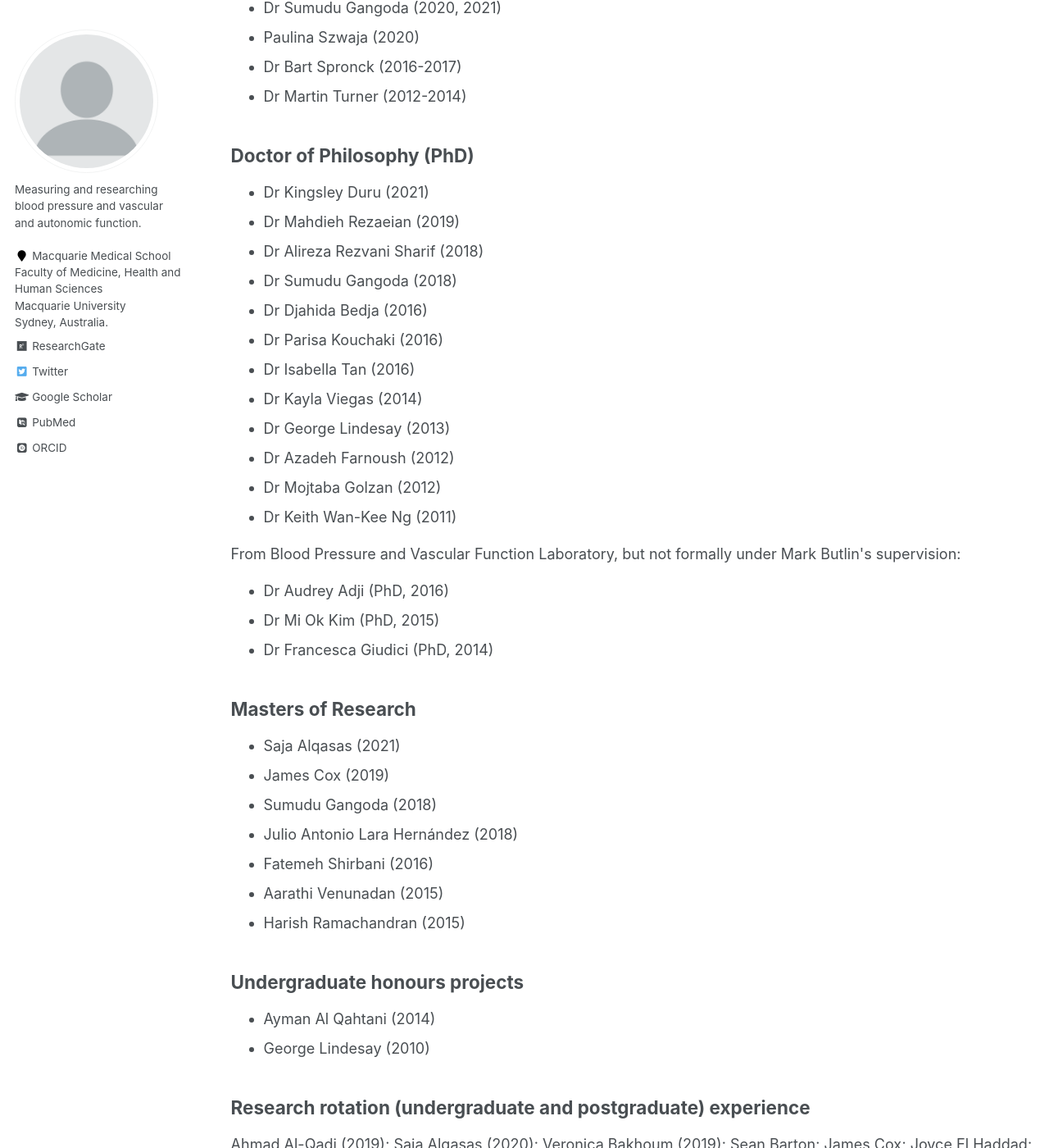
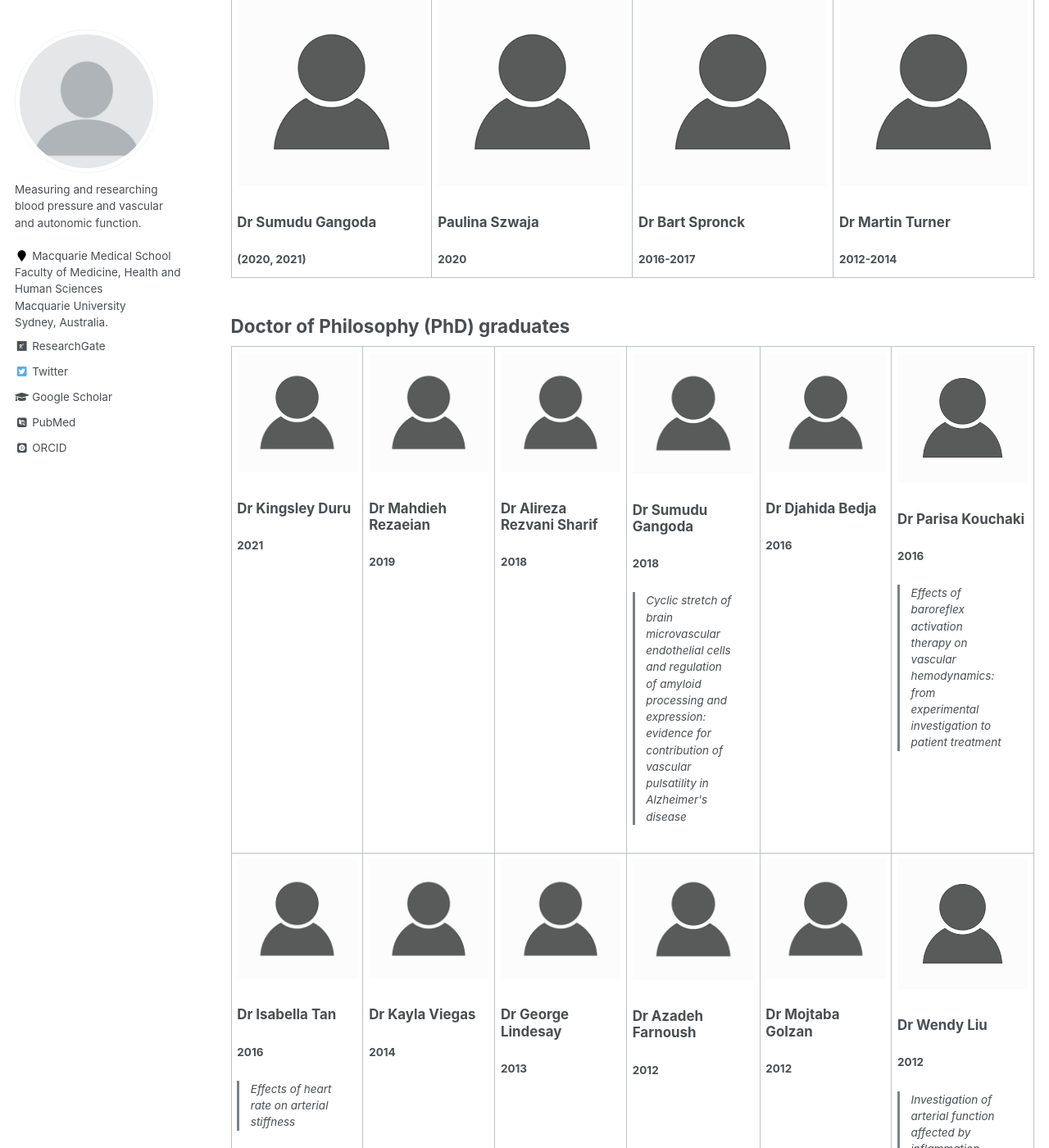
Before and after one commit to bpaflab/bpaflab.github.io, a Jekyll site: the page built from _pages/team.html, in a window 1280 px wide and 1400 px high, scrolled down 2703 px. Shown: the whole window at 82% size. Built offline with Jekyll 4.4.1, drawn with Linux system fonts in a browser that asks for light colours; some web fonts are replaced; some of the changed text lies outside the part shown.

Commit message:
Update team.html

```diff
--- a/_pages/team.html
+++ b/_pages/team.html
@@ -21,39 +21,39 @@
         <p><a href="https://pubmed.ncbi.nlm.nih.gov/?term=(butlin%2C%20M%5BAuthor%5D)%20AND%20((%222005%2F01%2F01%22%5BDate%20-%20Entry%5D%20%3A%20%223000%22%5BDate%20-%20Entry%5D))&sort=date&timeline=expanded">Publications</a></p>
     </td>
     <td width="25%" style="vertical-align:top">
-      <img src="../images/people_isabella_tan_gs.jpg" width="100%"  alt="Photo of Isabella Tan.">
-      <h2><a href="https://researchers.mq.edu.au/en/persons/isabella-tan">Dr Isabella Tan</a></h2>
+      <a href="https://researchers.mq.edu.au/en/persons/isabella-tan"><img src="../images/people_isabella_tan_gs.jpg" width="100%"  alt="Photo of Isabella Tan.">
+      <h2>Dr Isabella Tan</h2></a>
       <h3>CardieX AtCor Medical sponsored Postdoctoral Research Fellow</h3>
       <p><a href="https://researchers.mq.edu.au/en/persons/isabella-tan/publications/">Publications</a></p>
     </td>
     <td width="25%" style="vertical-align:top">
-      <img src="../images/people_karen_peebles_gs.jpg" width="100%"  alt="Photo of Karen Peebles.">
-      <h2><a href="https://researchers.mq.edu.au/en/persons/karen-peebles">Dr Karen Peebles</a></h2>
+      <a href="https://researchers.mq.edu.au/en/persons/karen-peebles"><img src="../images/people_karen_peebles_gs.jpg" width="100%"  alt="Photo of Karen Peebles.">
+      <h2>Dr Karen Peebles</h2></a>
       <h3></h3>
       <p><a href="https://researchers.mq.edu.au/en/persons/karen-peebles/publications/">Publications</a></p>
     </td>
     <td width="25%" style="vertical-align:top">
-      <img src="../images/people_alberto_avolio_gs.jpg" width="100%"  alt="Photo of Alberto Avolio.">
-      <h2><a href="https://researchers.mq.edu.au/en/persons/alberto-avolio">Professor Emeritus Alberto Avolio</a></h2>
+      <a href="https://researchers.mq.edu.au/en/persons/alberto-avolio"><img src="../images/people_alberto_avolio_gs.jpg" width="100%"  alt="Photo of Alberto Avolio.">
+      <h2>Professor Emeritus Alberto Avolio</h2></a>
       <h3>Research Advisor</h3>
       <p><a href="https://researchers.mq.edu.au/en/persons/alberto-avolio/publications/">Publications</a></p>
     </td>
 </tr>
 <tr style="vertical-align:top">
     <td width="25%" style="vertical-align:top">
-      <img src="../images/people_edward_barin_gs.jpg" width="100%"  alt="Photo of Edward Barin.">
-      <h2><a href="https://researchers.mq.edu.au/en/persons/edward-barin">Clinical Associate Professor Edward Barin</a></h2>
+      <a href="https://researchers.mq.edu.au/en/persons/edward-barin"><img src="../images/people_edward_barin_gs.jpg" width="100%"  alt="Photo of Edward Barin.">
+      <h2>Clinical Associate Professor Edward Barin</h2></a>
       <h3>Clinical Advisor</h3>
       <p><a href="https://researchers.mq.edu.au/en/persons/edward-barin/publications/">Publications</a></p>
     </td>
     <td width="25%" style="vertical-align:top">
-      <img src="../images/people_icon.png" width="100%"  alt="Photo of Bhargava Veppala.">
-      <h2><a href="https://researchers.mq.edu.au/en/persons/avadhanam-bhargava-rama-lakshmi">Bhargava Veppala</a></h2>
+      <a href="https://researchers.mq.edu.au/en/persons/avadhanam-bhargava-rama-lakshmi"><img src="../images/people_icon.png" width="100%"  alt="Photo of Bhargava Veppala.">
+      <h2>Bhargava Veppala</h2></a>
       <h3>PhD candidate</h3>
       <blockquote>Interaction of Cellular Processes and the Extracellular Matrix in Relation to Mechanical Properties of Blood Vessels</blockquote></td>
     <td width="25%" style="vertical-align:top">
       <img src="../images/people_fatemeh_shirbani_gs.jpg" width="100%"  alt="Photo of Fatemeh Shirbani.">
-      <h2><a href="https://researchers.mq.edu.au/en/persons/fatemeh-shirbani">Fatemeh Shirbani</a></h2>
+      <h2><a href="https://researchers.mq.edu.au/en/persons/fatemeh-shirbani">Fatemeh Shirbani</h2></a>
       <h3>PhD candidate</h3>
       <blockquote>Measurement of blood pressure by imaged-based photoplethysmography</blockquote></td>
     <td width="25%" style="vertical-align:top">
@@ -65,25 +65,25 @@
 </tr>
 <tr style="vertical-align:top">
     <td width="25%" style="vertical-align:top">
-      <img src="../images/people_james_cox_gs.jpg" width="100%"  alt="Photo of James Cox.">
-      <h2><a href="https://researchers.mq.edu.au/en/persons/james-cox-2">James Cox</a></h2>
+      <a href="https://researchers.mq.edu.au/en/persons/james-cox-2"><img src="../images/people_james_cox_gs.jpg" width="100%"  alt="Photo of James Cox.">
+      <h2>James Cox</h2></a>
       <h3>PhD candidate, scholarship part sponsored by Cardiex AtCor Medical</h3>
       <blockquote>An investigation of non-invasive and cuffless approaches for the estimation of blood pressure</blockquote></td>
     <td width="25%" style="vertical-align:top">
-      <img src="../images/people_kathryn_busch_gs.jpg" width="100%"  alt="Photo of Kathryn Busch.">
-      <h2><a href="https://researchers.mq.edu.au/en/persons/kathryn-busch">Kathryn Busch</a></h2>
+      <a href="https://researchers.mq.edu.au/en/persons/kathryn-busch"><img src="../images/people_kathryn_busch_gs.jpg" width="100%"  alt="Photo of Kathryn Busch.">
+      <h2>Kathryn Busch</h2></a>
       <h3>PhD candidate</h3>
       <blockquote>The utilisation of transcranial Doppler and non-invasive pressure measurement to assess cerebrovascular haemodynamic alterations during arterio-venous malformation</blockquote>
     </td>
     <td width="25%" style="vertical-align:top">
-      <img src="../images/people_icon.png" width="100%"  alt="Photo of Kyrollos Louka.">
-      <h2><a href="https://researchers.mq.edu.au/en/persons/kyrollos-louka">Kyrollos Louka</a></h2>
+      <a href="https://researchers.mq.edu.au/en/persons/kyrollos-louka"><img src="../images/people_icon.png" width="100%"  alt="Photo of Kyrollos Louka.">
+      <h2>Kyrollos Louka</h2></a>
       <h3>Masters of Research candidate</h3>
       <blockquote>Personalised multi-point calibration curves obtained by controlled hydrostatic changes of the upper limb for cuffless estimation of blood pressure from pulse transit time</blockquote>
     </td>
     <td width="25%" style="vertical-align:top">
-      <img src="../images/people_stephen_woodford_gs.jpg" width="100%"  alt="Photo of Stephen Woordford.">
-      <h2><a href="https://researchers.mq.edu.au/en/persons/stephen-woodford">Dr Stephen Woodford</a></h2>
+      <a href="https://researchers.mq.edu.au/en/persons/stephen-woodford"><img src="../images/people_stephen_woodford_gs.jpg" width="100%"  alt="Photo of Stephen Woordford.">
+      <h2>Dr Stephen Woodford</h2></a>
       <h3>PhD candidate</h3>
       <blockquote>Cardiovascular Regulation in Human Aging</blockquote></td>
 </tr>
@@ -117,28 +117,28 @@
 <table>
   <tr>
     <td width="20%" style="vertical-align:top">
-      <img src="../images/people_icon.png" width="100%"  alt="Photo of Bart Spronck.">
-      <h2><a href="https://cris.maastrichtuniversity.nl/en/persons/bart-spronck">Assistant Professor Bart Spronck</a></h2>
+      <a href="https://cris.maastrichtuniversity.nl/en/persons/bart-spronck"><img src="../images/people_icon.png" width="100%"  alt="Photo of Bart Spronck.">
+      <h2>Assistant Professor Bart Spronck</h2></a>
       <h3>Maastricht University.</h3>
     </td>
     <td width="20%" style="vertical-align:top">
-      <img src="../images/people_icon.png" width="100%"  alt="Photo of Anastasia Mihailidou.">
-      <h2><a href="https://www.sydney.edu.au/s/search.html?collection=Usyd&query=anastasia+mihailidou&f.Content+type%7Cx=">Dr Anastasia Mihailidou</a></h2>
+      <a href="https://www.sydney.edu.au/s/search.html?collection=Usyd&query=anastasia+mihailidou&f.Content+type%7Cx="><img src="../images/people_icon.png" width="100%"  alt="Photo of Anastasia Mihailidou.">
+      <h2>Dr Anastasia Mihailidou</h2></a>
       <h3>Kolling Institute, Royal North Shore Hospital, Sydney.</h3>
     </td>
     <td width="20%" style="vertical-align:top">
-      <img src="../images/people_icon.png" width="100%"  alt="Photo of Audrey Adji.">
-      <h2><a href="https://www.victorchang.edu.au/about-us/our-scientists/dr-audrey-adji">Dr Audrey Adji</a></h2>
+      <a href="https://www.victorchang.edu.au/about-us/our-scientists/dr-audrey-adji"><img src="../images/people_icon.png" width="100%"  alt="Photo of Audrey Adji.">
+      <h2>Dr Audrey Adji</h2></a>
       <h3>Victor Chang Cardiac Research Institute, Sydney.</h3>
     </td>
     <td width="20%" style="vertical-align:top">
-      <img src="../images/people_icon.png" width="100%"  alt="Photo of Junli Zou.">
-      <h2><a href="https://www.researchgate.net/scientific-contributions/Junli-Zuo-2013757643">Dr Junli Zou</a></h2>
+      <a href="https://www.researchgate.net/scientific-contributions/Junli-Zuo-2013757643"><img src="../images/people_icon.png" width="100%"  alt="Photo of Junli Zou.">
+      <h2>Dr Junli Zou</h2></a>
       <h3>Ruijin Hospital, China.</h3>
     </td>
     <td width="20%" style="vertical-align:top">
-      <img src="../images/people_icon.png" width="100%"  alt="Photo of Martin Turner.">
-      <h2><a href="https://researchers.mq.edu.au/en/persons/martin-turner">Dr Martin Turner</a></h2>
+      <a href="https://researchers.mq.edu.au/en/persons/martin-turner"><img src="../images/people_icon.png" width="100%"  alt="Photo of Martin Turner.">
+      <h2>Dr Martin Turner</h2></a>
       <h3>Biccard Measurement & Metrology.</h3>
     </td>
   </tr>
@@ -147,52 +147,181 @@
 <h1>Blood Pressure and Vascular Function Laboratory Alumni</h1>
 
 <h2>Past staff</h2>
-<ul>
-    <li>Dr Sumudu Gangoda (2020, 2021)</li>
-    <li>Paulina Szwaja (2020)</li>
-    <li>Dr Bart Spronck (2016-2017)</li>
-    <li>Dr Martin Turner (2012-2014)</li>
-</ul>
+<table>
+  <tr>
+    <td width="15%" style="vertical-align:top">
+      <img src="../images/people_icon.png" width="100%"  alt="Photo of Sumudu Gangoda.">
+      <h2>Dr Sumudu Gangoda</h2>
+      <h3>(2020, 2021)</h3>
+    </td>
+    <td width="15%" style="vertical-align:top">
+      <img src="../images/people_icon.png" width="100%"  alt="Photo of Paulina Szwaja.">
+      <h2>Paulina Szwaja</h2>
+      <h3>2020</h3>
+    </td>
+    <td width="15%" style="vertical-align:top">
+      <img src="../images/people_icon.png" width="100%"  alt="Photo of Bart Spronck.">
+      <h2>Dr Bart Spronck</h2>
+      <h3>2016-2017</h3>
+    </td>
+    <td width="15%" style="vertical-align:top">
+      <img src="../images/people_icon.png" width="100%"  alt="Photo of Bart Spronck.">
+      <h2>Dr Martin Turner</h2>
+      <h3>2012-2014</h3>
+    </td>
+  </tr>
+</table>
 
+<h2>Doctor of Philosophy (PhD) graduates</h2>
+<table>
+  <tr>
+    <td width="15%" style="vertical-align:top">
+      <img src="../images/people_icon.png" width="100%"  alt="Photo of Kingsley Duru.">
+      <h2>Dr Kingsley Duru</h2>
+      <h3>2021</h3>
+    </td>
+    <td width="15%" style="vertical-align:top">
+      <img src="../images/people_icon.png" width="100%"  alt="Photo of Mahdieh Rezaeian.">
+      <h2>Dr Mahdieh Rezaeian</h2>
+      <h3>2019</h3>
+    </td>
+    <td width="15%" style="vertical-align:top">
+      <img src="../images/people_icon.png" width="100%"  alt="Photo of Alireza Rezvani Sharif.">
+      <h2>Dr Alireza Rezvani Sharif</h2>
+      <h3>2018</h3>
+    </td>
+    <td width="15%" style="vertical-align:top">
+      <img src="../images/people_icon.png" width="100%"  alt="Photo of Sumudu Gangoda.">
+      <h2>Dr Sumudu Gangoda</h2>
+      <h3>2018</h3>
+      <blockquote>Cyclic stretch of brain microvascular endothelial cells and regulation of amyloid processing and expression: evidence for contribution of vascular pulsatility in Alzheimer's disease</blockquote>
+    </td>
+    <td width="15%" style="vertical-align:top">
+      <img src="../images/people_icon.png" width="100%"  alt="Photo of Djahida Bedja.">
+      <h2>Dr Djahida Bedja</h2>
+      <h3>2016</h3>
+    </td>
+    <td width="15%" style="vertical-align:top">
+      <img src="../images/people_icon.png" width="100%"  alt="Photo of Parisa Kouchaki.">
+      <h2>Dr Parisa Kouchaki</h2>
+      <h3>2016</h3>
+      <blockquote>Effects of baroreflex activation therapy on vascular hemodynamics: from experimental investigation to patient treatment</blockquote>
+    </td>
+  </tr><tr>
+    <td width="15%" style="vertical-align:top">
+      <img src="../images/people_icon.png" width="100%"  alt="Photo of Isabella Tan.">
+      <h2>Dr Isabella Tan</h2>
+      <h3>2016</h3>
+      <blockquote>Effects of heart rate on arterial stiffness</blockquote>
+    </td>
+    <td width="15%" style="vertical-align:top">
+      <img src="../images/people_icon.png" width="100%"  alt="Photo of Kayla Viegas.">
+      <h2>Dr Kayla Viegas</h2>
+      <h3>2014</h3>
+    </td>
+    <td width="15%" style="vertical-align:top">
+      <img src="../images/people_icon.png" width="100%"  alt="Photo of George Lindesay.">
+      <h2>Dr George Lindesay</h2>
+      <h3>2013</h3>
+    </td>
+    <td width="15%" style="vertical-align:top">
+      <img src="../images/people_icon.png" width="100%"  alt="Photo of Azadeh Farnoush.">
+      <h2>Dr Azadeh Farnoush</h2>
+      <h3>2012</h3>
+    </td>
+    <td width="15%" style="vertical-align:top">
+      <img src="../images/people_icon.png" width="100%"  alt="Photo of Mojtaba Golzan.">
+      <h2>Dr Mojtaba Golzan</h2>
+      <h3>2012</h3>
+    </td>
+    <td width="15%" style="vertical-align:top">
+      <img src="../images/people_icon.png" width="100%"  alt="Photo of Mojtaba Golzan.">
+      <h2>Dr Wendy Liu</h2>
+      <h3>2012</h3>
+      <blockquote>Investigation of arterial function affected by inflammation induced by ionizing radiation.</blockquote>
+    </td>
+  </tr><tr>
+    <td width="15%" style="vertical-align:top">
+      <img src="../images/people_icon.png" width="100%"  alt="Photo of Keith Wan-Kee Ng.">
+      <h2>Dr Keith Wan-Kee Ng</h2>
+      <h3>2011</h3>
+    </td>
+  </tr>
+</table>
 
-<h2>Doctor of Philosophy (PhD)</h2>
-<ul>
-    <li>Dr Kingsley Duru (2021)</li>
-    <li>Dr Mahdieh Rezaeian (2019)</li>
-    <li>Dr Alireza Rezvani Sharif (2018)</li>
-    <li>Dr Sumudu Gangoda (2018)</li>
-    <li>Dr Djahida Bedja (2016)</li>
-    <li>Dr Parisa Kouchaki (2016)</li>
-    <li>Dr Isabella Tan (2016)</li>
-    <li>Dr Kayla Viegas (2014)</li>
-    <li>Dr George Lindesay (2013)</li>
-    <li>Dr Azadeh Farnoush (2012)</li>
-    <li>Dr Mojtaba Golzan (2012)</li>
-    <li>Dr Keith Wan-Kee Ng (2011)</li>
-</ul>
-From Blood Pressure and Vascular Function Laboratory, but not formally under Mark Butlin's supervision:
-<ul>
-    <li>Dr Audrey Adji (PhD, 2016)</li>
-    <li>Dr Mi Ok Kim (PhD, 2015)</li>
-    <li>Dr Francesca Giudici (PhD, 2014)</li>
-</ul>
+<p>From Blood Pressure and Vascular Function Laboratory, but not formally under Mark Butlin's supervision:</p>
+<table>
+  <tr>
+    <td width="15%" style="vertical-align:top">
+      <img src="../images/people_icon.png" width="100%"  alt="Photo of Audrey Adji.">
+      <h2>Dr Audrey Adji</h2>
+      <h3>2016</h3>
+    </td>
+    <td width="15%" style="vertical-align:top">
+      <img src="../images/people_icon.png" width="100%"  alt="Photo of Mi Ok Kim.">
+      <h2>Dr Mi Ok Kim</h2>
+      <h3>2015</h3>
+    </td>
+    <td width="15%" style="vertical-align:top">
+      <img src="../images/people_icon.png" width="100%"  alt="Photo of Francesca Giudici.">
+      <h2>Dr Francesca Giudici</h2>
+      <h3>2014</h3>
+    </td>
+  <tr>
+</table>
 
-<h2>Masters of Research</h2>
-<ul>
-    <li>Saja Alqasas (2021)</li>
-    <li>James Cox (2019)</li>
-    <li>Sumudu Gangoda (2018)</li>
-    <li>Julio Antonio Lara Hernández (2018)</li>
-    <li>Fatemeh Shirbani (2016)</li>
-    <li>Aarathi Venunadan (2015)</li>
-    <li>Harish Ramachandran (2015)</li>
-</ul>
+<h2>Masters of Research graduates</h2>
+<table>
+  <tr>
+    <td width="15%" style="vertical-align:top">
+      <img src="../images/people_icon.png" width="100%"  alt="Photo of Saja Alqasas.">
+      <h2>Saja Alqasas</h2>
+      <h3>2021</h3>
+    </td>
+    <td width="15%" style="vertical-align:top">
+      <img src="../images/people_icon.png" width="100%"  alt="Photo of James Cox.">
+      <h2>James Cox</h2>
+      <h3>2019</h3>
+      <blockquote>An investigation of underlying biophysical mechanisms in the use of pulse wave velocity for cuffless measurement of blood pressure</blockquote>
+    </td>
+    <td width="15%" style="vertical-align:top">
+      <img src="../images/people_icon.png" width="100%"  alt="Photo of Sumudu Gangoda.">
+      <h2>Sumudu Gangoda</h2>
+      <h3>2018</h3>
+    </td>
+    <td width="15%" style="vertical-align:top">
+      <img src="../images/people_icon.png" width="100%"  alt="Photo of Julio Antonio Lara Hernández.">
+      <h2>Julio Antonio Lara Hernández</h2>
+      <h3>2018</h3>
+    </td>
+    <td width="15%" style="vertical-align:top">
+      <img src="../images/people_icon.png" width="100%"  alt="Photo of Fatemeh Shirbani.">
+      <h2>Fatemeh Shirbani</h2>
+      <h3>2016</h3>
+    </td>
+    <td width="15%" style="vertical-align:top">
+      <img src="../images/people_icon.png" width="100%"  alt="Photo of Aarathi Venunadan.">
+      <h2>Aarathi Venunadan</h2>
+      <h3>2015</h3>
+    </td>
+  </tr>
+  <tr>
+    <td width="15%" style="vertical-align:top">
+      <img src="../images/people_icon.png" width="100%"  alt="Photo of Harish Ramachandran.">
+      <h2>Harish Ramachandran</h2>
+      <h3>2015</h3>
+    </td>
+    <td width="15%" style="vertical-align:top">
+      <img src="../images/people_icon.png" width="100%"  alt="Photo of Wendy Liu.">
+      <h2>Wendy Liu</h2>
+      <h3>2008, UNSW</h3>
+      <blockquote>Quantification of response of aortic pulse wave velocity to changes in systemic arterial pressure following infusion of vasoactive agents in rat.</blockquote>
+    </td>
+  </tr>
+</table>
 
 <h2>Undergraduate honours projects</h2>
-<ul>
-    <li>Ayman Al Qahtani (2014)</li>
-    <li>George Lindesay (2010)</li>
-</ul>
+<p>Ayman Al Qahtani (2014); George Lindesay (2010).</p>
 
 <h2>Research rotation (undergraduate and postgraduate) experience</h2>
 <p>Ahmad Al-Qadi (2019); Saja Alqasas (2020); Veronica Bakhoum (2019); Sean Barton; James Cox; Joyce El Haddad; Angela Godinez (2018); Benjamin Grubba (2020); Taeyoon Lee (2019); Kyrollos Louka (2020); Olivia Mitchell (2020); Aidan Moriarty (2021S1/S2); Sarah Ozer (2020); Emma Rhall (2020); Aadil Syed (2020); Monique Van Acquoy; Arran Weir (2019).</p>
```
